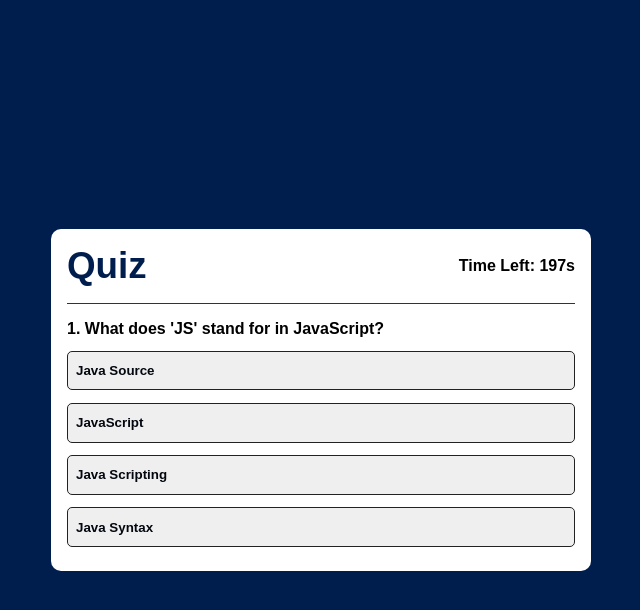
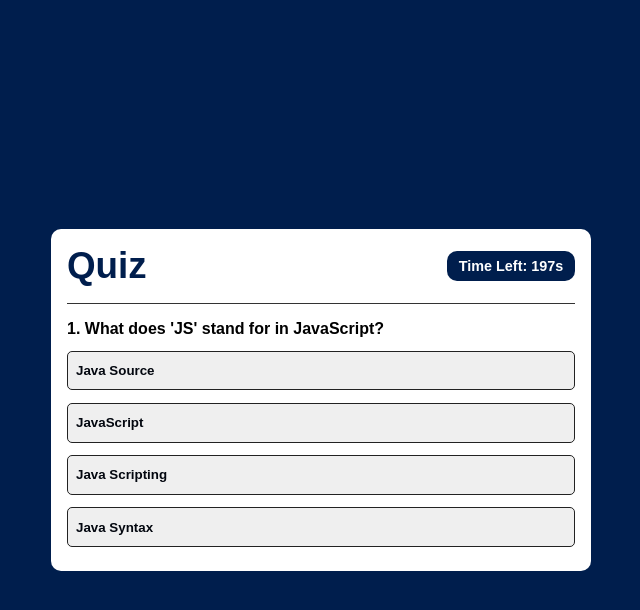
Before and after one commit to chinaemerem-aneke/Quiz-app, a plain HTML site: page index.html in a window 1280 px wide. Both pictures are taken after a click on the button "Start Quiz". Shown: the whole page, without its empty margins (319-959 px from the left). Drawn offline with Linux system fonts and the light colour scheme.

Commit message:
styled timer

```diff
--- a/index.html
+++ b/index.html
@@ -24,7 +24,9 @@
     <div class="quiz-app" style="display: none;">
         <div id="header">
             <h1>Quiz</h1>
-            <div id="timer">Time Left: <span id="timer-value"></span></div>
+            <div id="timer">
+                <span>Time Left: </span>
+                <span id="timer-value"></span></div>
         </div>
 
         <!-- <picture>
--- a/style.css
+++ b/style.css
@@ -141,6 +141,16 @@ p {
     background: #00091a;
 }
 
+#timer {
+    font-size: .9rem;
+    width: 8rem;
+    color: #fff;
+    text-align: center;
+    border-radius: 10px;
+    background:#001e4d;
+    padding: .5em .8em;
+}
+
 .correct-answer {
     background: rgb(21, 167, 21);
 }
```
